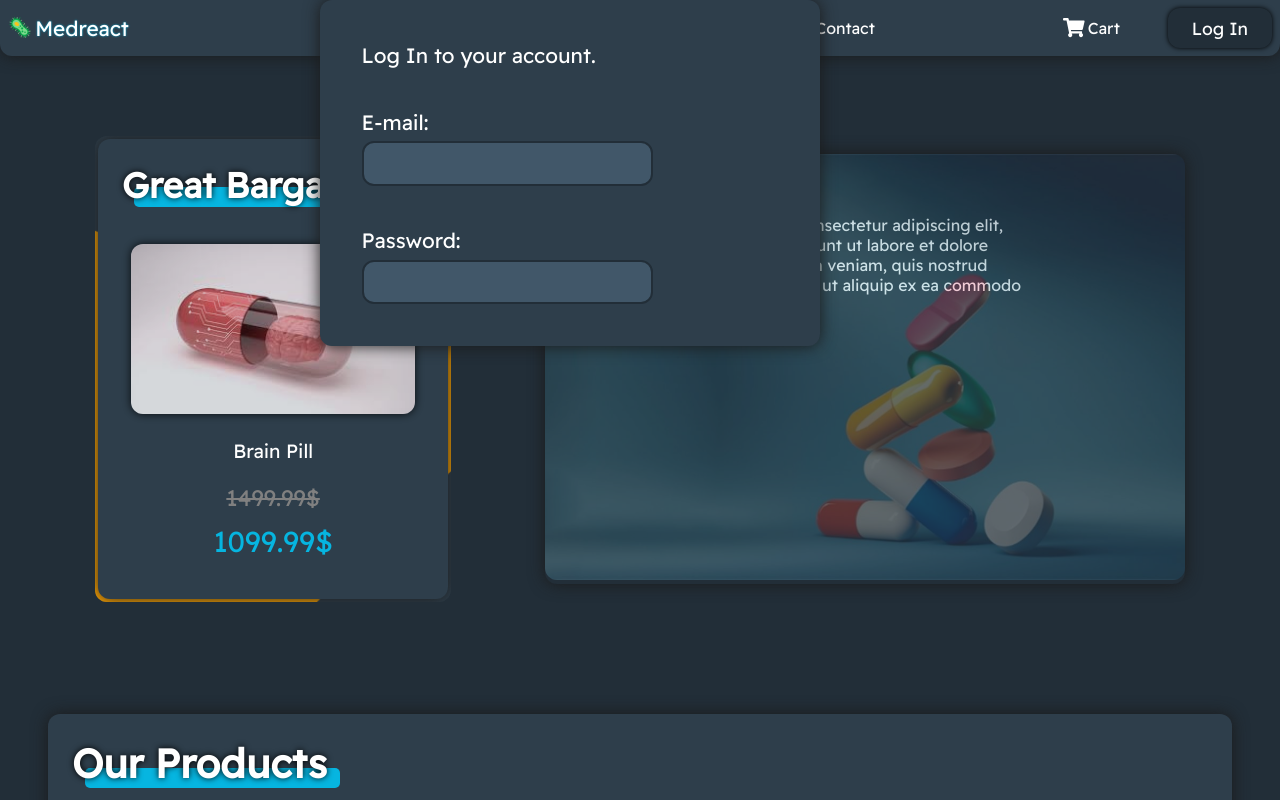
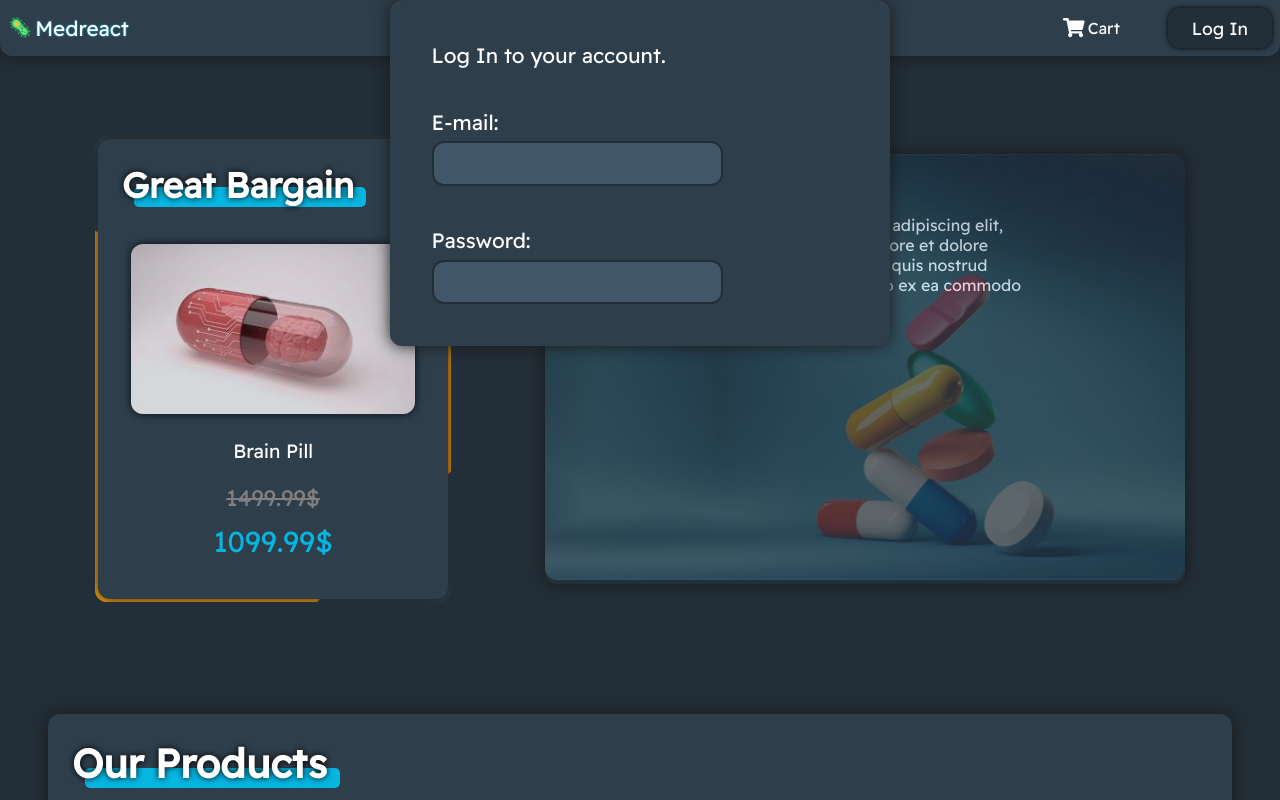
Before and after one commit to mweglowski/order-app, a React (Create React App) app: page / in a window 1280 px wide. Both pictures are taken after a click on the button "Log In". Shown: the top 800 px of the page. Built offline with nearby package versions, Linux system fonts and the light colour scheme.

Commit message:
center auth-box with display fixed using calc()

```diff
--- a/src/components/AuthBox/AuthBox.css
+++ b/src/components/AuthBox/AuthBox.css
@@ -4,7 +4,7 @@
 	gap: 2em;
 	position: fixed;
 	width: 500px;
-	margin-left: 25%;
+	margin-left:  calc((100vw - 500px) / 2);
 	padding: 2em;
 	z-index: 30;
 
```
